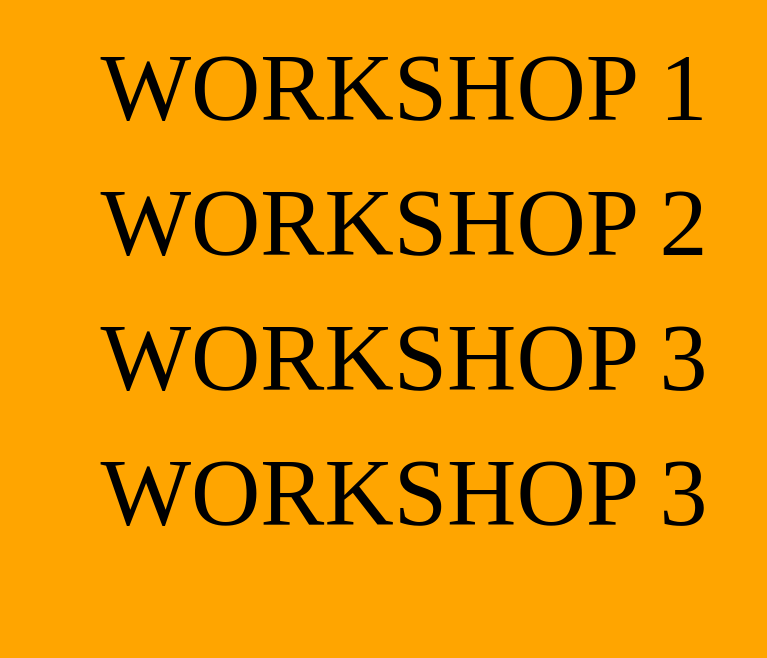
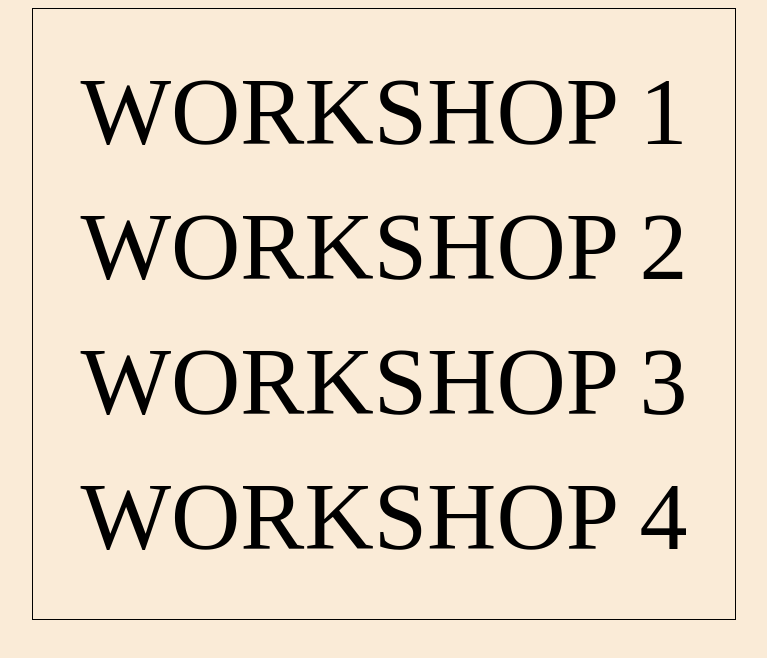
Before and after one commit to Ossama1994/Sprint_2_Workshops, a plain HTML site: page index.html in a window 1280 px wide. Shown: the whole page, without its empty margins (256-1023 px from the left). Drawn offline with Linux system fonts and the light colour scheme.

Commit message:
Modify Main

```diff
--- a/index.html
+++ b/index.html
@@ -7,13 +7,15 @@
   <title>Document</title>
   <style type="text/css">
   	body{
-  		background-color: orange;
+  		background : antiquewhite;
   		display: flex;
   		justify-content: center;
   		align-items: center;
   	}
   	ul{
          margin: 0;
+         border : 1px solid black;
+         padding: 23px;
   	}
   	ul li {
   		list-style: none;
@@ -23,6 +25,7 @@
   		text-decoration: none;
   		font-size: 6rem;
   		color: black;
+
   	}
   </style>
 </head>
@@ -31,7 +34,7 @@
     <li><a href="./work1/index.html">WORKSHOP 1</a></li>
     <li><a href="./ws2/index.html">WORKSHOP 2</a></li>
     <li><a href="./to do list/indexxx.html">WORKSHOP 3</a></li>
-    <li><a href="./W4/index.html">WORKSHOP 3</a></li>
+    <li><a href="./W4/index.html">WORKSHOP 4</a></li>
   </ul>
 </body>
 </html>
```
